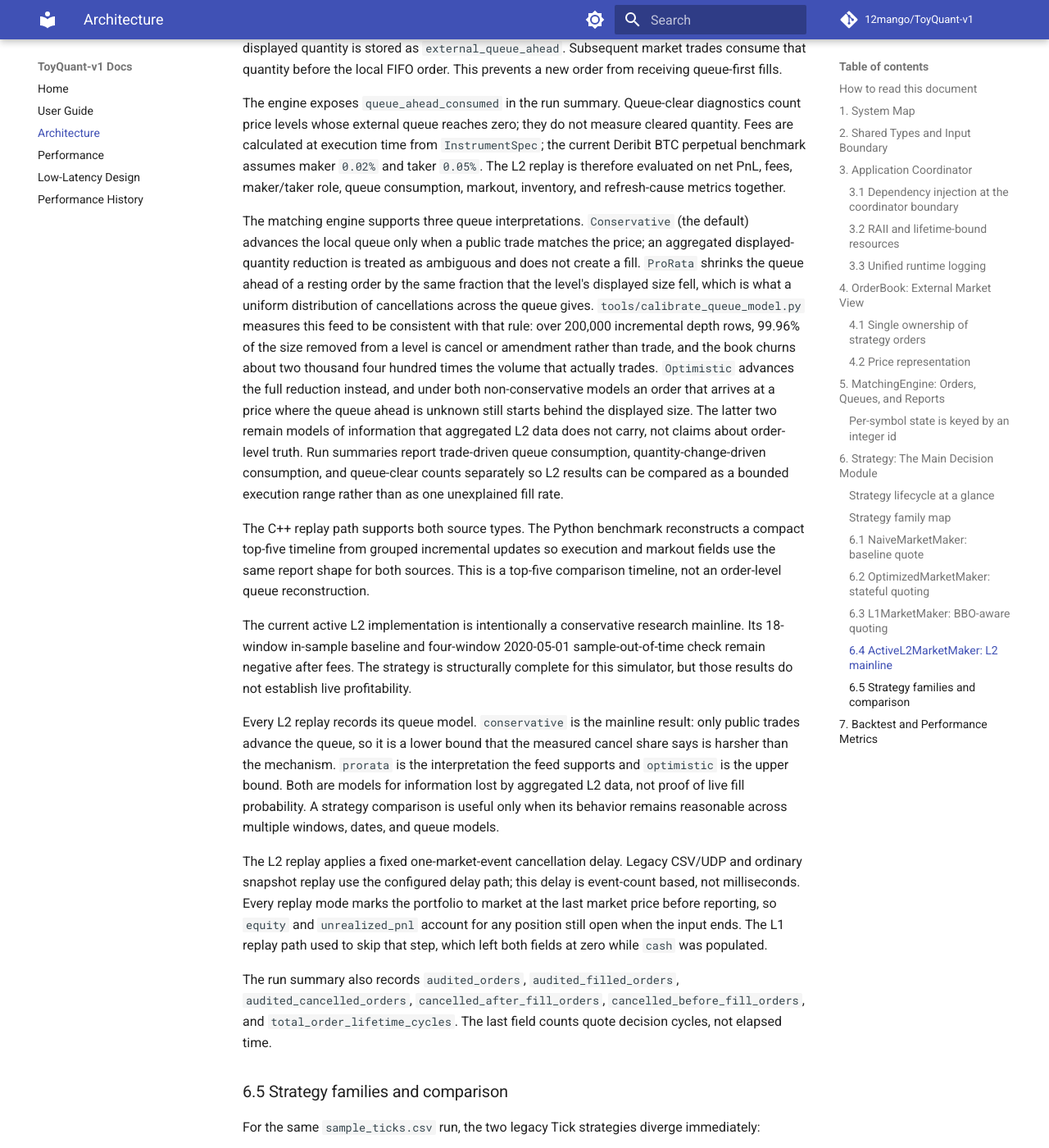
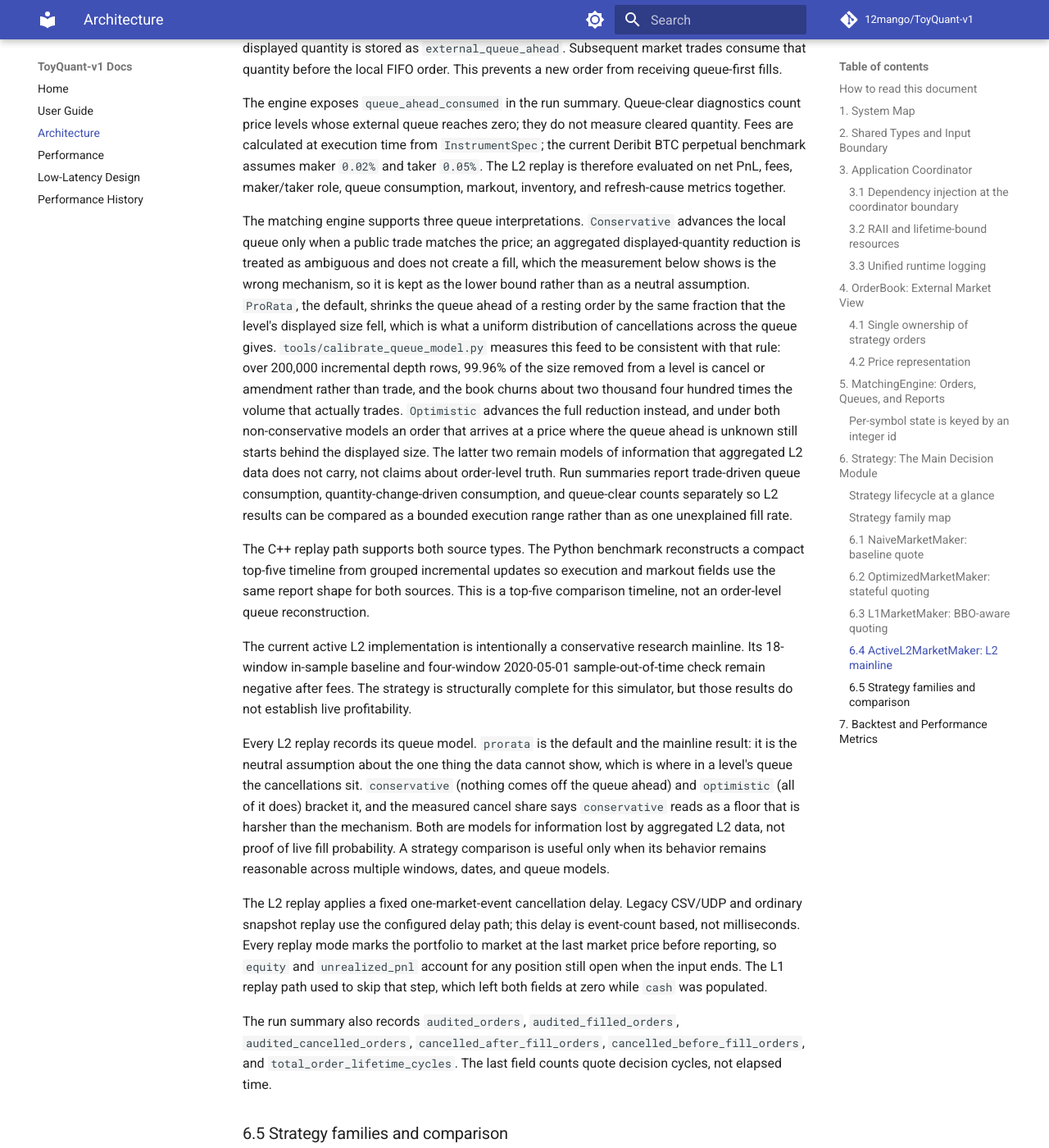
Before and after one commit to 12mango/ToyQuant-v1, an MkDocs documentation site: the page built from docs/ARCHITECTURE.md, in a window 1280 px wide and 1400 px high, scrolled down 21787 px. Shown: the whole window at 82% size. Built offline with MkDocs 1.6.1 and Material for MkDocs 9.7.7, drawn with Linux system fonts in a browser that asks for light colours; comment, search, counter and statistics services are not loaded.

Commit message:
feat: Make the calibrated queue model the default, and let the optional positional be omitted before a flag

```diff
--- a/docs/ARCHITECTURE.md
+++ b/docs/ARCHITECTURE.md
@@ -849,9 +849,11 @@ from `InstrumentSpec`; the current Deribit BTC perpetual benchmark assumes maker
 `0.05%`. The L2 replay is therefore evaluated on net PnL, fees, maker/taker role, queue consumption,
 markout, inventory, and refresh-cause metrics together.
 
-The matching engine supports three queue interpretations. `Conservative` (the default) advances
+The matching engine supports three queue interpretations. `Conservative` advances
 the local queue only when a public trade matches the price; an aggregated displayed-quantity
-reduction is treated as ambiguous and does not create a fill. `ProRata` shrinks the queue ahead of a
+reduction is treated as ambiguous and does not create a fill, which the measurement below shows is the
+wrong mechanism, so it is kept as the lower bound rather than as a neutral assumption. `ProRata`,
+the default, shrinks the queue ahead of a
 resting order by the same fraction that the level's displayed size fell, which is what a uniform
 distribution of cancellations across the queue gives. `tools/calibrate_queue_model.py` measures this
 feed to be consistent with that rule: over 200,000 incremental depth rows, 99.96% of the size removed
@@ -872,10 +874,11 @@ The current active L2 implementation is intentionally a conservative research ma
 after fees. The strategy is structurally complete for this simulator, but those results do not
 establish live profitability.
 
-Every L2 replay records its queue model. `conservative` is the mainline result: only public
-trades advance the queue, so it is a lower bound that the measured cancel share says is harsher than
-the mechanism. `prorata` is the interpretation the feed supports and `optimistic` is the upper
-bound. Both are models for information lost by aggregated L2 data, not proof of live fill
+Every L2 replay records its queue model. `prorata` is the default and the mainline result: it is the
+neutral assumption about the one thing the data cannot show, which is where in a level's queue the
+cancellations sit. `conservative` (nothing comes off the queue ahead) and `optimistic` (all of it
+does) bracket it, and the measured cancel share says `conservative` reads as a floor that is harsher
+than the mechanism. Both are models for information lost by aggregated L2 data, not proof of live fill
 probability. A strategy comparison is useful only when its behavior remains reasonable across
 multiple windows, dates, and queue models.
 
```
Also changed, not shown: docs/PERFORMANCE_HISTORY.md (+5 -3 lines), docs/USER_GUIDE.md (+1 -1 lines), 3 other files.
